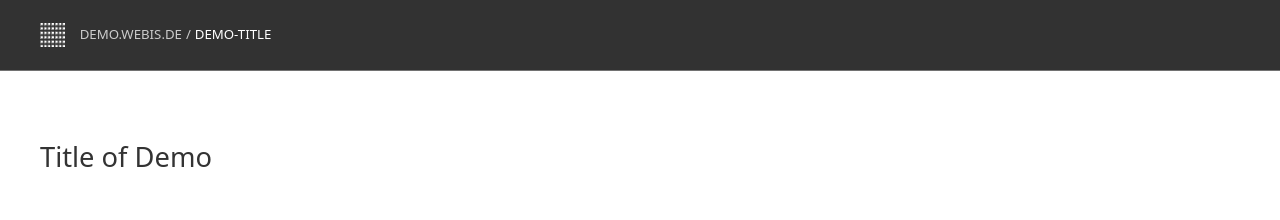
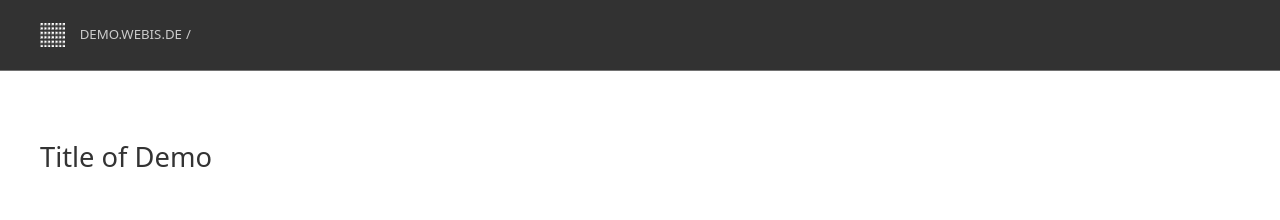
Before and after one commit to webis-de/webis-de-assets, a Jekyll site: the page built from templates/demo.html, in a window 1280 px wide. Shown: the top 220 px of the page. Built offline with Jekyll 4.4.1, drawn with Linux system fonts in a browser that asks for light colours.

Commit message:
Fix static demo-title

```diff
--- a/_layouts/demo.html
+++ b/_layouts/demo.html
@@ -24,8 +24,11 @@
                     <a href="https://demo.webis.de/"><img src="https://assets.webis.de/img/webis-logo.png" alt="Webis Logo" class="uk-logo">demo.webis.de</a>
                 </li>
                 <li>
-                    <!-- Change "demo-title" to the name of the demo. -->
-                    <a class="path" href="#">demo-title</a>
+                    <!-- If using Jekyll/Liquid: Make sure to set the "path:" variable in your demo page's front matter!
+                         If using this layout manually: Insert your demo title here.
+                         Lowercase, hyphens as word separators.
+                    -->
+                    <a class="path" href="#">{{ page.demotitle }}</a>
                 </li>
             </ul>
         </div>
```
